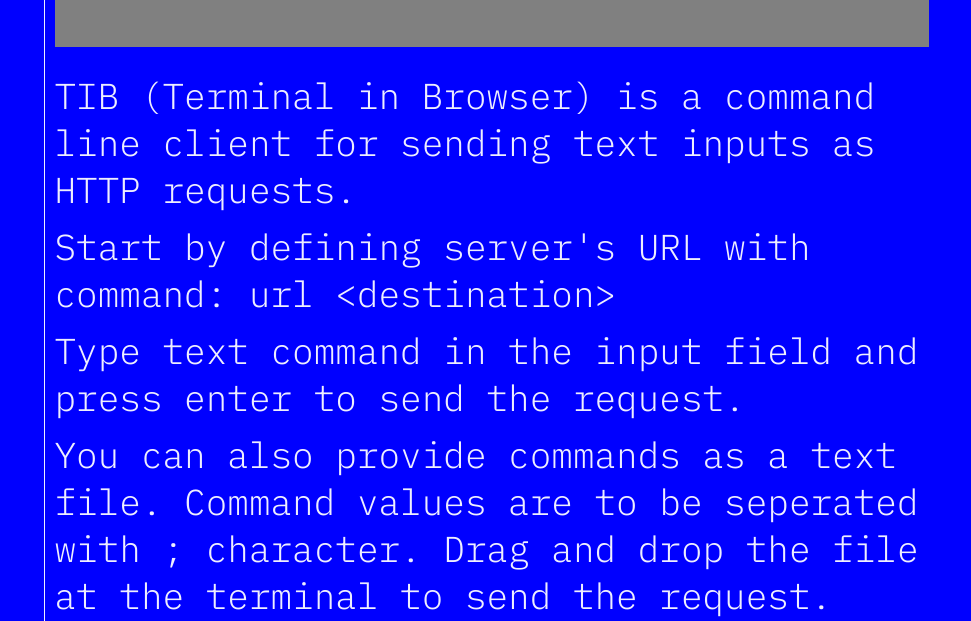
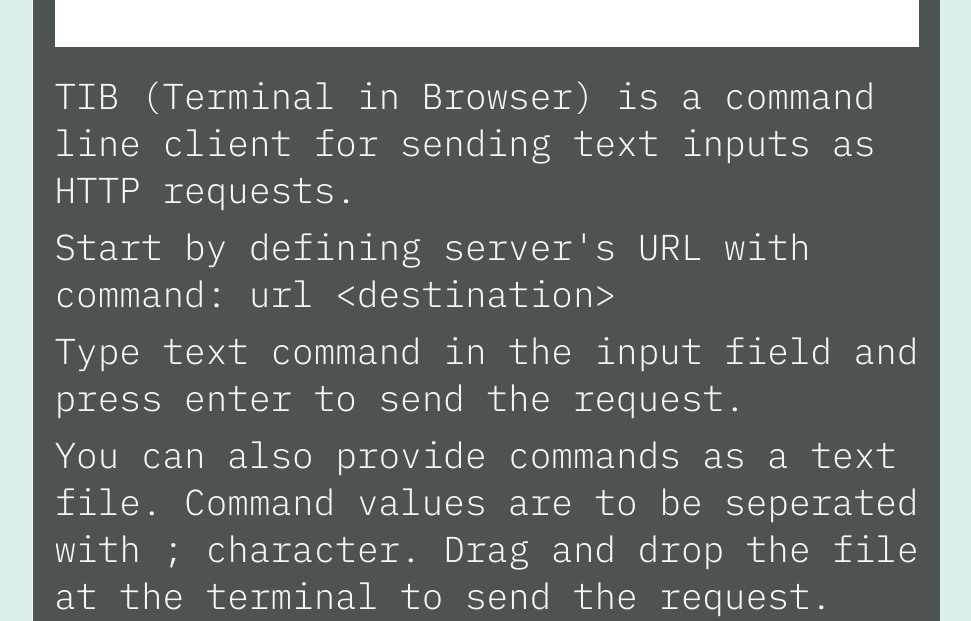
Before and after one commit to keinaju/TIB, a website with bundled scripts: page public/index.html in a window 1280 px wide. Shown: the top 621 px of the page, without its empty margins (154-1125 px from the left). Built offline with nearby package versions, Linux system fonts and the light colour scheme.

Commit message:
Add styles

```diff
--- a/public/styles.css
+++ b/public/styles.css
@@ -1,13 +1,15 @@
 :root {
-  --main-bg-color: blue;
-  --main-fg-color: white;
-  --main-text-color: #ffffffee;
+  --body-bg-color: rgb(221, 238, 236);
+  --terminal-bg-color: rgba(0, 0, 0, 0.65);
+  --main-text-color: rgb(255, 255, 255, 0.95);
+}
+
+body {
+  background-color: var(--body-bg-color);
 }
 
 *,
 html {
-  background-color: var(--main-bg-color);
-  color: var(--main-text-color);
   font-family: "custom", monospace;
   font-size: 36px;
   margin: 0;
@@ -52,18 +54,13 @@ html {
 }
 
 input {
-  background-color: gray;
-  color: var(--main-fg-color);
   border: 0px;
   margin-bottom: 20px;
-  padding-right: 10px;
   text-align: right;
   width: 100%;
 }
 
 input:focus {
-  background-color: var(--main-fg-color);
-  color: var(--main-bg-color);
   outline: none;
 }
 
@@ -76,13 +73,16 @@ input:focus {
 }
 
 .terminal {
+  background-color: var(--terminal-bg-color);
   border-left: 1px solid var(--main-text-color);
+  color: var(--main-text-color);
   display: inline-table;
+  height: 100vh;
   margin-left: auto;
   margin-right: auto;
   overflow-wrap: break-word;
-  padding-left: 10px;
-  padding-right: 10px;
+  padding-left: 1ch;
+  padding-right: 1ch;
   text-align: left;
   width: 40ch;
 }
@@ -130,11 +130,7 @@ input:focus {
   color: #0000;
   padding: 0 5px;
   background: inherit;
-  background-image: linear-gradient(
-    90deg,
-    var(--main-bg-color) 50%,
-    var(--main-text-color) 0
-  );
+  background-image: linear-gradient(90deg, black 50%, var(--main-text-color) 0);
   -webkit-background-clip: text;
   background-clip: text;
 }
```
